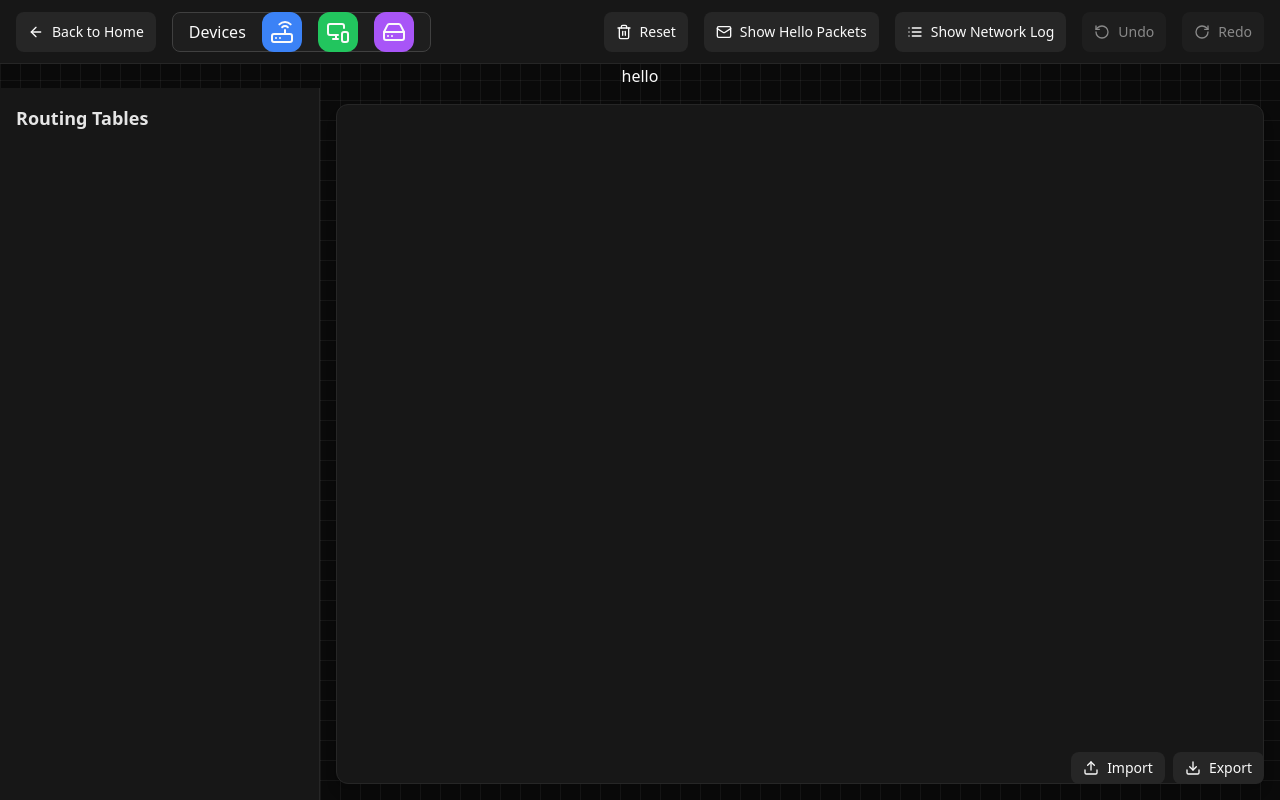
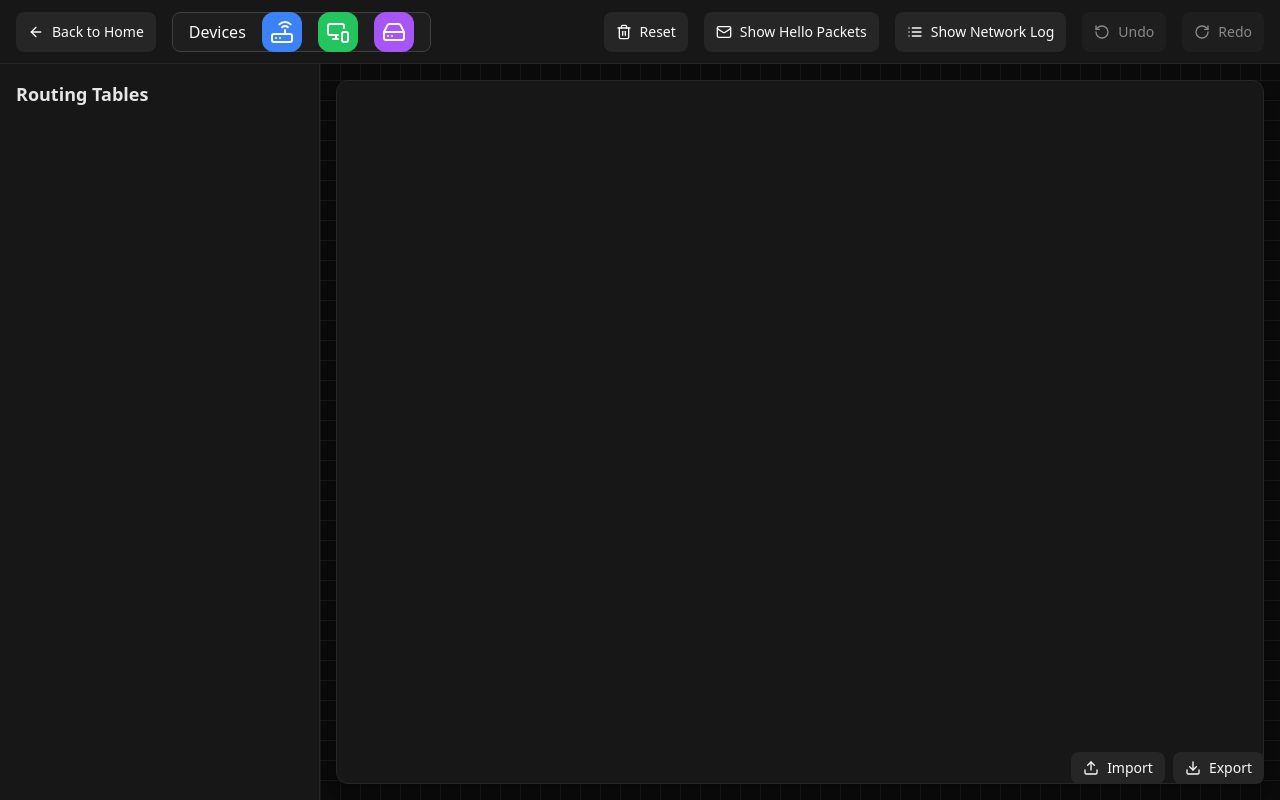
Before and after one commit to ZodiacT3rr0r/CN, a React (Vite) app: page /distance-vector in a window 1280 px wide. Built offline with nearby package versions, Linux system fonts and the light colour scheme; the HTML template or start-up script is replaced by a standard one.

Commit message:
undo redo very proud, cursor ki mkc

```diff
--- a/src/components/DistanceVectorSimulator.tsx
+++ b/src/components/DistanceVectorSimulator.tsx
@@ -548,7 +548,6 @@ function DistanceVectorSimulator() {
   const handleUndo = () => {
     if (currentHistoryIndex > 0) {
       const previousState = history[currentHistoryIndex - 1];
-      console.log(previousState);
       setDevices(previousState.devices);
       setLinks(previousState.links);
       setRoutingTables(previousState.routingTables);
@@ -670,8 +669,6 @@ function DistanceVectorSimulator() {
         canRedo={currentHistoryIndex < history.length - 1}
       />
 
-      <button onClick={()=>{console.log(history); console.log(devices)}}>hello</button>
-
       <div className="flex flex-1 overflow-hidden">
         <RoutingPanel
           devices={devices}
```
